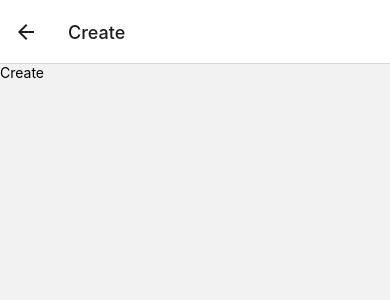
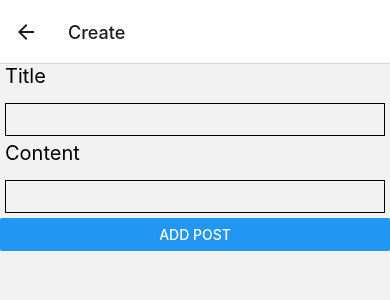
Before and after one commit to LingyuLiu11/react-native-context, a React Native app: screen /Create in a window 390 px wide. Shown: the top 300 px of the page. Built offline with nearby package versions, Linux system fonts and the light colour scheme.

Commit message:
add post via context

```diff
--- a/src/screens/BlogContext.js
+++ b/src/screens/BlogContext.js
@@ -8,7 +8,9 @@ const blog_reducer = (state, action) => {
       return [
         ...state,
         { id: Math.random() * 99999,
-          title: `${state.length + 1}`
+        //   title: `${state.length + 1}`
+          title: action.payload.title,
+          content: action.payload.content
         },
       ];
     case "delete_post":
@@ -20,9 +22,8 @@ const blog_reducer = (state, action) => {
 };
 
 const addpost = (dispatch) => {
-  return () => {
-    dispatch({ type: "add_post" });
-    console.log("add_post");
+  return (title, content) => {
+    dispatch({ type: "add_post", payload:  {title: title, content: content}});
   };
 };
 
--- a/src/screens/CreateScreen.js
+++ b/src/screens/CreateScreen.js
@@ -1,18 +1,39 @@
-import { View, Text, StyleSheet } from "react-native";
-import { useContext } from "react";
+import { View, Text, TextInput, StyleSheet, Button } from "react-native";
+import { useContext, useState } from "react";
 import { Context as BlogContext } from "./BlogContext";
 
+
 const CreateScreen = ({ route: { params } }) => {
-
+    const [title, setTitle] = useState('');
+    const [content, setContent] = useState('');
+    const {addpost} = useContext(BlogContext);
 
   return (
     <View>
-      <Text>Create</Text>
+      <Text style={styles.label}>Title</Text>
+      <TextInput style={styles.input} value = {title} onChangeText={(text) => setTitle(text)}></TextInput>
+      <Text style={styles.label}>Content</Text>
+      <TextInput style={styles.input} value={content} onChangeText= {(text) => setContent(text)}></TextInput>
 
+      <Button title= "Add post" onPress={() => addpost(title, content)}></Button>
     </View>
   );
 };
 
-const styles = StyleSheet.create({});
+const styles = StyleSheet.create({
+    input: {
+        fontSize: 18,
+        borderWidth : 1,
+        borderColor: 'black',
+        marginLeft: 5,
+        padding: 5,
+        margin: 5
+    },
+    label: {
+        fontSize: 20,
+        marginBottom: 10,
+        marginLeft: 5,
+    }
+});
 
 export default CreateScreen;
--- a/src/screens/IndexScreen.js
+++ b/src/screens/IndexScreen.js
@@ -48,7 +48,7 @@ const IndexScreen = ({ navigation }) => {
             >
               <View style={styles.row}>
                 <Text style={styles.title}>
-                  {item.title} - {item.id}
+                  {item.title} - {item.content}
                 </Text>
                 <TouchableOpacity onPress={() => deletepost(item.id)}>
                   <EvilIcons name="trash" style={styles.icon}></EvilIcons>
```
